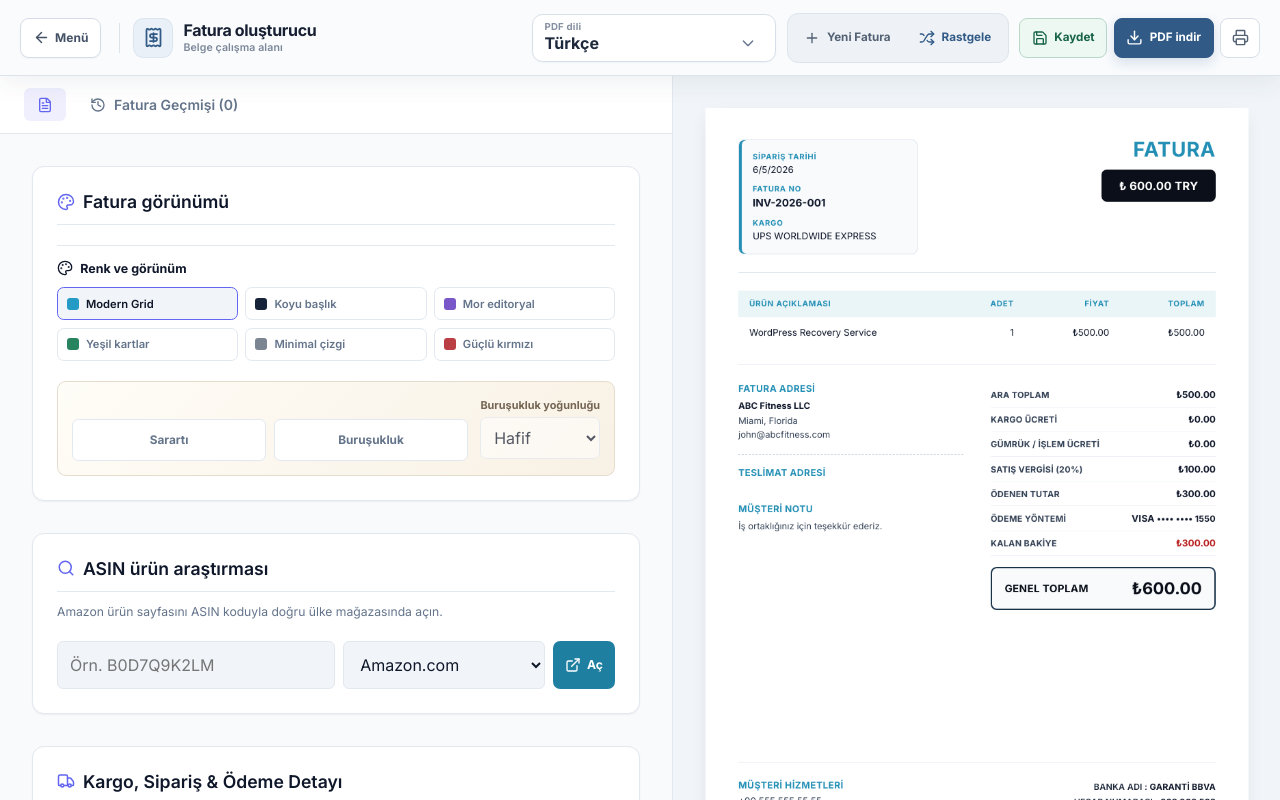
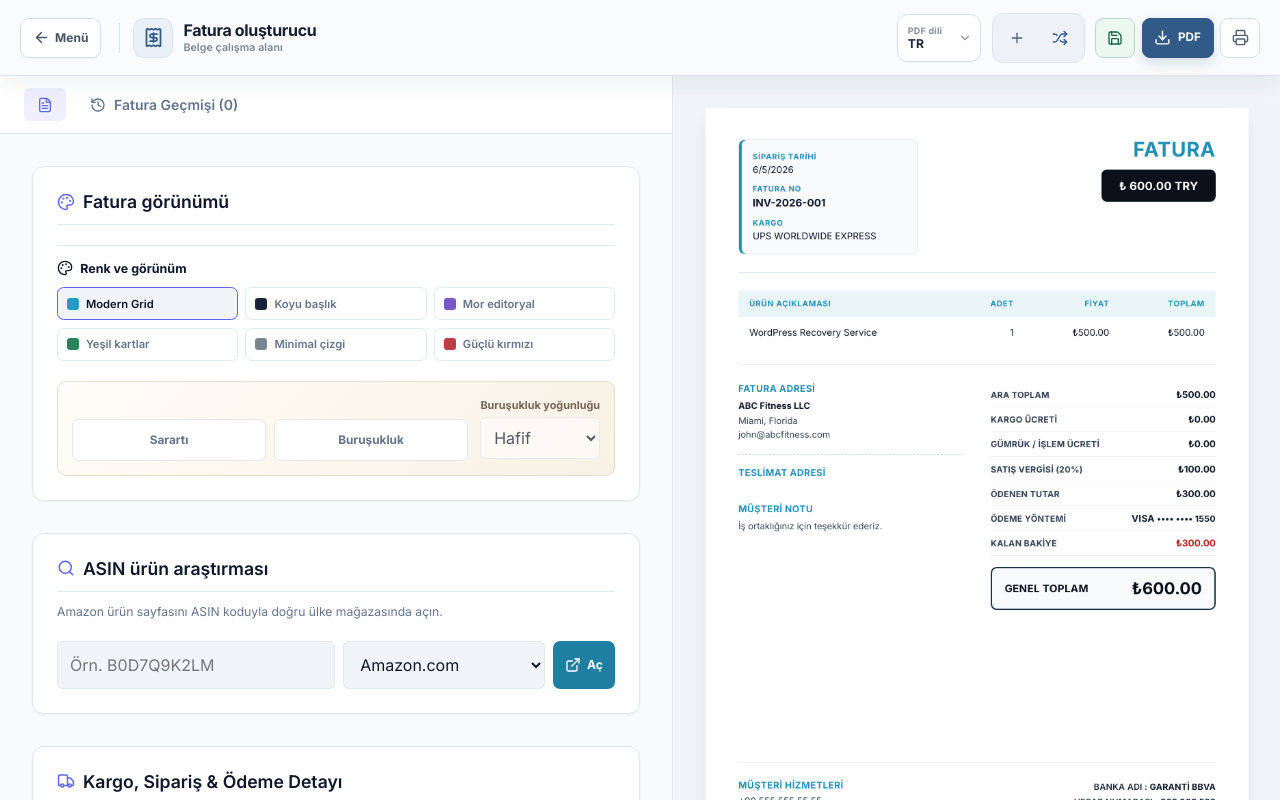
Before and after one commit to tekay19/fatura-, a React (Vite) app: page / in a window 1280 px wide. Both pictures are taken after a click on the button 406 px from the left and 595 px from the top of the page. Shown: the top 800 px of the page. Built offline with nearby package versions, Linux system fonts and the light colour scheme.

Commit message:
refactor: compact invoice command controls

```diff
--- a/src/App.jsx
+++ b/src/App.jsx
@@ -1,5 +1,5 @@
 import { useState, useEffect, useRef } from "react";
-import { Download, Receipt, History, FileText, Plus, Save, Trash2, FolderOpen, ArrowLeft, Printer, Shuffle } from "lucide-react";
+import { Download, Receipt, History, FileText, Plus, Save, Trash2, FolderOpen, ArrowLeft, Printer, Shuffle, ChevronDown, Check } from "lucide-react";
 import { translations } from "./components/translations";
 import InvoiceForm from "./components/InvoiceForm";
 import InvoicePreview from "./components/InvoicePreview";
@@ -40,6 +40,16 @@ const randomInteger = (min, max) => {
 };
 
 const randomFrom = (values) => values[randomInteger(0, values.length - 1)];
+
+const PDF_LANGUAGE_OPTIONS = [
+  { value: "tr", code: "TR", label: "Türkçe" },
+  { value: "en", code: "EN", label: "English" },
+  { value: "de", code: "DE", label: "Deutsch" },
+  { value: "de-AT", code: "AT", label: "Deutsch · AT" },
+  { value: "da", code: "DA", label: "Dansk" },
+  { value: "it", code: "IT", label: "Italiano" },
+  { value: "pt", code: "PT", label: "Português" }
+];
 
 // Safari/WebKit can discard the width of ordinary spaces while html2canvas
 // measures text. Give every word gap a real inline-box width in the export
@@ -181,6 +191,7 @@ export default function App() {
   const [scale, setScale] = useState(1);
   const containerRef = useRef(null);
   const scaleWrapperRef = useRef(null);
+  const languageMenuRef = useRef(null);
 
   useEffect(() => {
     const container = containerRef.current;
@@ -266,6 +277,7 @@ export default function App() {
 
   const uiT = translations["tr"]; // UI is always in Turkish
   const pdfT = translations[lang]; // PDF output matches the selected language
+  const selectedPdfLanguage = PDF_LANGUAGE_OPTIONS.find((option) => option.value === lang) || PDF_LANGUAGE_OPTIONS[0];
 
   // Enforce light mode only
   useEffect(() => {
@@ -300,6 +312,11 @@ export default function App() {
         customerServicePhone: updateIfDefault(prev.customerServicePhone, prevDefaults.customerServicePhone, newDefaults.customerServicePhone)
       };
     });
+  };
+
+  const selectPdfLanguage = (newLang) => {
+    handleLangChange(newLang);
+    languageMenuRef.current?.removeAttribute("open");
   };
 
   const saveCurrentInvoice = () => {
@@ -568,43 +585,51 @@ export default function App() {
         </div>
 
         <div className="header-controls invoice-command-controls">
-          <label className="invoice-language-control">
-            <span>PDF dili</span>
-            <select
-              className="select-lang"
-              value={lang}
-              onChange={(e) => handleLangChange(e.target.value)}
-              aria-label="PDF dili"
-            >
-              <option value="tr">Türkçe</option>
-              <option value="en">English</option>
-              <option value="de">Deutsch (DE)</option>
-              <option value="de-AT">Deutsch (AT - Avusturya)</option>
-              <option value="da">Dansk (Danca)</option>
-              <option value="it">Italiano (İtalyanca)</option>
-              <option value="pt">Português (Portekizce)</option>
-            </select>
-          </label>
+          <details
+            className="invoice-language-control"
+            ref={languageMenuRef}
+            onBlur={(event) => {
+              if (!event.currentTarget.contains(event.relatedTarget)) event.currentTarget.removeAttribute("open");
+            }}
+          >
+            <summary aria-label={`PDF dili: ${selectedPdfLanguage.label}`}>
+              <span><small>PDF dili</small><strong>{selectedPdfLanguage.code}</strong></span>
+              <ChevronDown size={14} aria-hidden="true" />
+            </summary>
+            <div className="invoice-language-menu" role="menu">
+              {PDF_LANGUAGE_OPTIONS.map((option) => (
+                <button
+                  key={option.value}
+                  type="button"
+                  className={option.value === lang ? "active" : ""}
+                  onClick={() => selectPdfLanguage(option.value)}
+                  role="menuitemradio"
+                  aria-checked={option.value === lang}
+                >
+                  <span>{option.code}</span>
+                  <strong>{option.label}</strong>
+                  {option.value === lang && <Check size={14} aria-hidden="true" />}
+                </button>
+              ))}
+            </div>
+          </details>
 
           <nav className="invoice-create-actions" aria-label="Fatura oluşturma işlemleri">
-            <button type="button" className="invoice-command-button" onClick={createNewInvoice}>
+            <button type="button" className="invoice-command-button" onClick={createNewInvoice} aria-label="Yeni fatura" title="Yeni fatura">
               <Plus size={16} />
-              <span className="pdf-no-print">{uiT.newInvoice}</span>
             </button>
-            <button type="button" className="invoice-command-button invoice-random-button" onClick={createRandomInvoice}>
+            <button type="button" className="invoice-command-button invoice-random-button" onClick={createRandomInvoice} aria-label="Rastgele fatura oluştur" title="Rastgele fatura oluştur">
               <Shuffle size={16} />
-              <span className="pdf-no-print">Rastgele</span>
             </button>
           </nav>
 
           <nav className="invoice-output-actions" aria-label="Fatura çıktı işlemleri">
-            <button type="button" className="invoice-save-button" onClick={saveCurrentInvoice}>
+            <button type="button" className="invoice-save-button" onClick={saveCurrentInvoice} aria-label="Faturayı kaydet" title="Faturayı kaydet">
               <Save size={16} />
-              <span className="pdf-no-print">Kaydet</span>
             </button>
-            <button type="button" className="invoice-pdf-button" onClick={downloadPdf} disabled={isGenerating}>
+            <button type="button" className="invoice-pdf-button" onClick={downloadPdf} disabled={isGenerating} aria-label="PDF indir" title="PDF indir">
               <Download size={17} />
-              <span>{isGenerating ? "Hazırlanıyor" : "PDF indir"}</span>
+              <span>{isGenerating ? "…" : "PDF"}</span>
             </button>
             <button type="button" className="invoice-print-button" onClick={() => window.print()} aria-label="Yazdır" title="Yazdır">
               <Printer size={17} />
--- a/src/index.css
+++ b/src/index.css
@@ -3323,38 +3323,124 @@ input, select, textarea {
 }
 
 .invoice-language-control {
-  min-width: 174px;
+  position: relative;
+  width: 84px;
+  min-width: 84px;
   min-height: 48px;
-  display: flex;
-  flex-direction: column;
-  justify-content: center;
-  gap: 0.02rem;
-  padding: 0.35rem 0.7rem 0.32rem;
   border: 1px solid #d6dee8;
   border-radius: 0.65rem;
   background: #ffffff;
   box-shadow: 0 1px 2px rgba(40, 58, 78, 0.035);
 }
 
-.invoice-language-control > span {
+.invoice-language-control summary {
+  min-height: 46px;
+  display: flex;
+  align-items: center;
+  justify-content: space-between;
+  gap: 0.35rem;
+  padding: 0.34rem 0.52rem 0.3rem 0.6rem;
+  color: #1e293b;
+  cursor: pointer;
+  list-style: none;
+}
+
+.invoice-language-control summary::-webkit-details-marker {
+  display: none;
+}
+
+.invoice-language-control summary > span {
+  min-width: 0;
+  display: flex;
+  flex-direction: column;
+  gap: 0.02rem;
+}
+
+.invoice-language-control summary small {
   color: #8490a1;
-  font-size: 0.6rem;
+  font-size: 0.56rem;
   font-weight: 650;
   letter-spacing: 0.025em;
-}
-
-.invoice-language-control .select-lang {
-  width: 100%;
-  min-height: 22px;
-  padding: 0 1.35rem 0 0;
+  white-space: nowrap;
+}
+
+.invoice-language-control summary strong {
+  font-size: 0.76rem;
+  font-weight: 720;
+  line-height: 1.1;
+}
+
+.invoice-language-control summary > svg {
+  flex: 0 0 auto;
+  color: #8b97a7;
+  transition: transform 160ms ease;
+}
+
+.invoice-language-control[open] {
+  border-color: #9fb2c5;
+  box-shadow: 0 0 0 3px rgba(49, 90, 135, 0.11);
+}
+
+.invoice-language-control[open] summary > svg {
+  transform: rotate(180deg);
+}
+
+.invoice-language-menu {
+  position: absolute;
+  top: calc(100% + 0.45rem);
+  right: 0;
+  z-index: 120;
+  width: 188px;
+  display: flex;
+  flex-direction: column;
+  gap: 0.15rem;
+  padding: 0.35rem;
+  border: 1px solid #d6dee8;
+  border-radius: 0.72rem;
+  background: #ffffff;
+  box-shadow: 0 16px 38px rgba(40, 58, 78, 0.16), 0 2px 8px rgba(40, 58, 78, 0.07);
+}
+
+.invoice-language-menu button {
+  min-height: 36px;
+  display: grid;
+  grid-template-columns: 28px minmax(0, 1fr) 16px;
+  align-items: center;
+  gap: 0.45rem;
+  padding: 0.42rem 0.52rem;
   border: 0;
-  border-radius: 0;
+  border-radius: 0.45rem;
+  background: transparent;
+  color: #526074;
+  font-family: var(--font-sans);
+  text-align: left;
+  cursor: pointer;
+}
+
+.invoice-language-menu button:hover,
+.invoice-language-menu button:focus-visible {
   outline: 0;
-  background-color: transparent;
-  color: #1e293b;
-  font-size: 0.77rem;
-  font-weight: 650;
-  box-shadow: none;
+  background: #eef3f8;
+  color: #172033;
+}
+
+.invoice-language-menu button.active {
+  background: #eaf0f7;
+  color: #315a87;
+}
+
+.invoice-language-menu button > span {
+  font-size: 0.66rem;
+  font-weight: 760;
+  letter-spacing: 0.04em;
+}
+
+.invoice-language-menu button > strong {
+  overflow: hidden;
+  font-size: 0.72rem;
+  font-weight: 620;
+  text-overflow: ellipsis;
+  white-space: nowrap;
 }
 
 .invoice-create-actions,
@@ -3393,6 +3479,8 @@ input, select, textarea {
 }
 
 .invoice-command-button {
+  width: 40px;
+  padding: 0;
   background: transparent;
   color: #536174;
 }
@@ -3412,6 +3500,8 @@ input, select, textarea {
 }
 
 .invoice-save-button {
+  width: 40px;
+  padding: 0;
   border-color: #b9d8ca;
   background: #eef8f3;
   color: #176447;
@@ -3423,7 +3513,8 @@ input, select, textarea {
 }
 
 .invoice-pdf-button {
-  min-width: 98px;
+  min-width: 72px;
+  padding-inline: 0.65rem;
   border-color: #315a87;
   background: #315a87;
   color: #ffffff;
@@ -3498,28 +3589,22 @@ input, select, textarea {
   }
 
   .invoice-command-controls {
-    display: grid;
-    grid-template-columns: 1fr;
+    display: flex;
+    align-items: center;
+    flex-wrap: wrap;
     gap: 0.55rem;
   }
 
   .invoice-language-control {
-    width: 100%;
+    width: 84px;
   }
 
   .invoice-create-actions,
   .invoice-output-actions {
-    display: grid;
-    grid-template-columns: repeat(2, minmax(0, 1fr));
+    display: flex;
   }
 
   .invoice-output-actions {
-    grid-template-columns: 1fr 1fr 40px;
-  }
-
-  .invoice-command-button,
-  .invoice-save-button,
-  .invoice-pdf-button {
-    width: 100%;
-  }
-}
+    margin-left: auto;
+  }
+}
```
